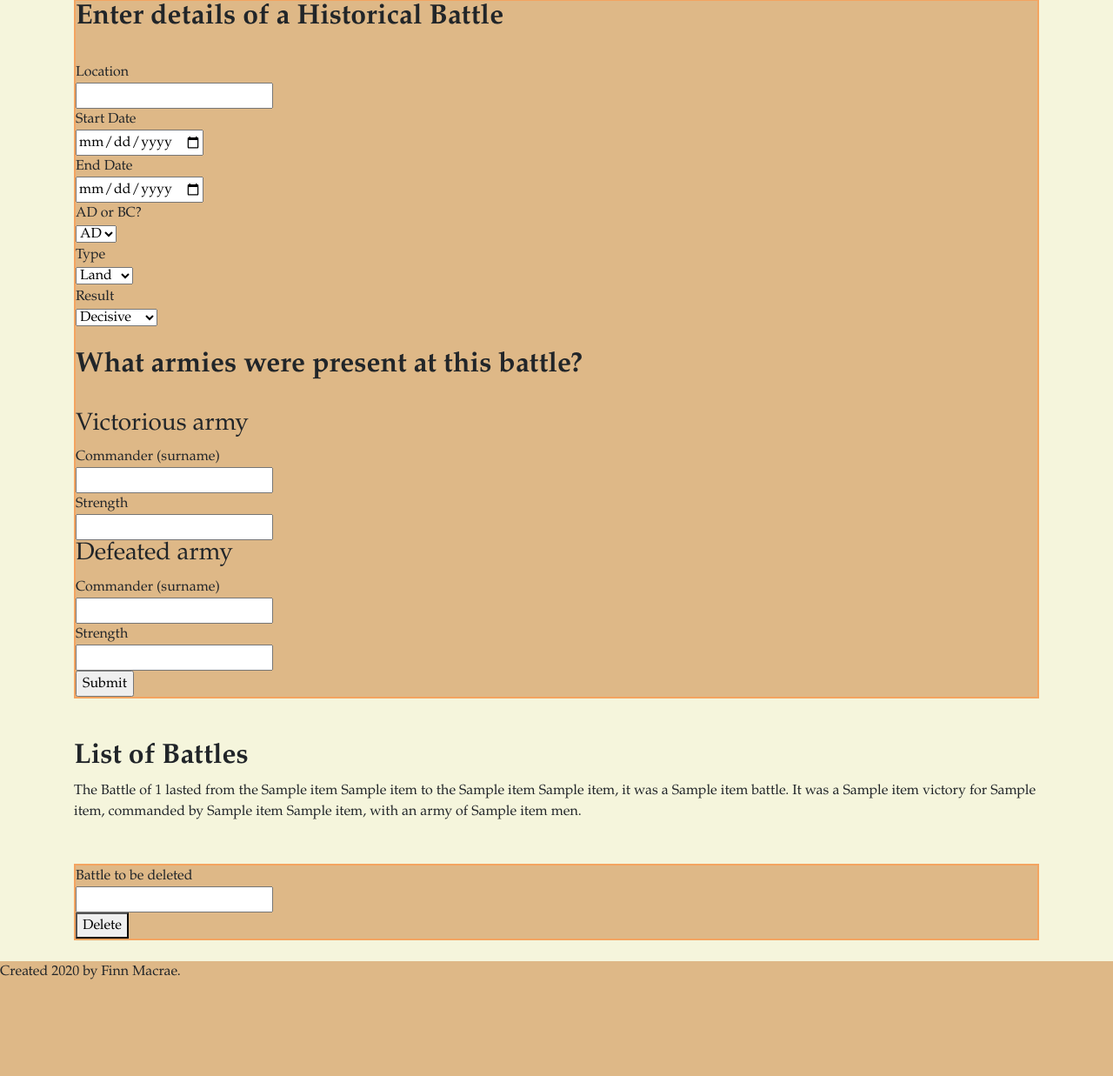
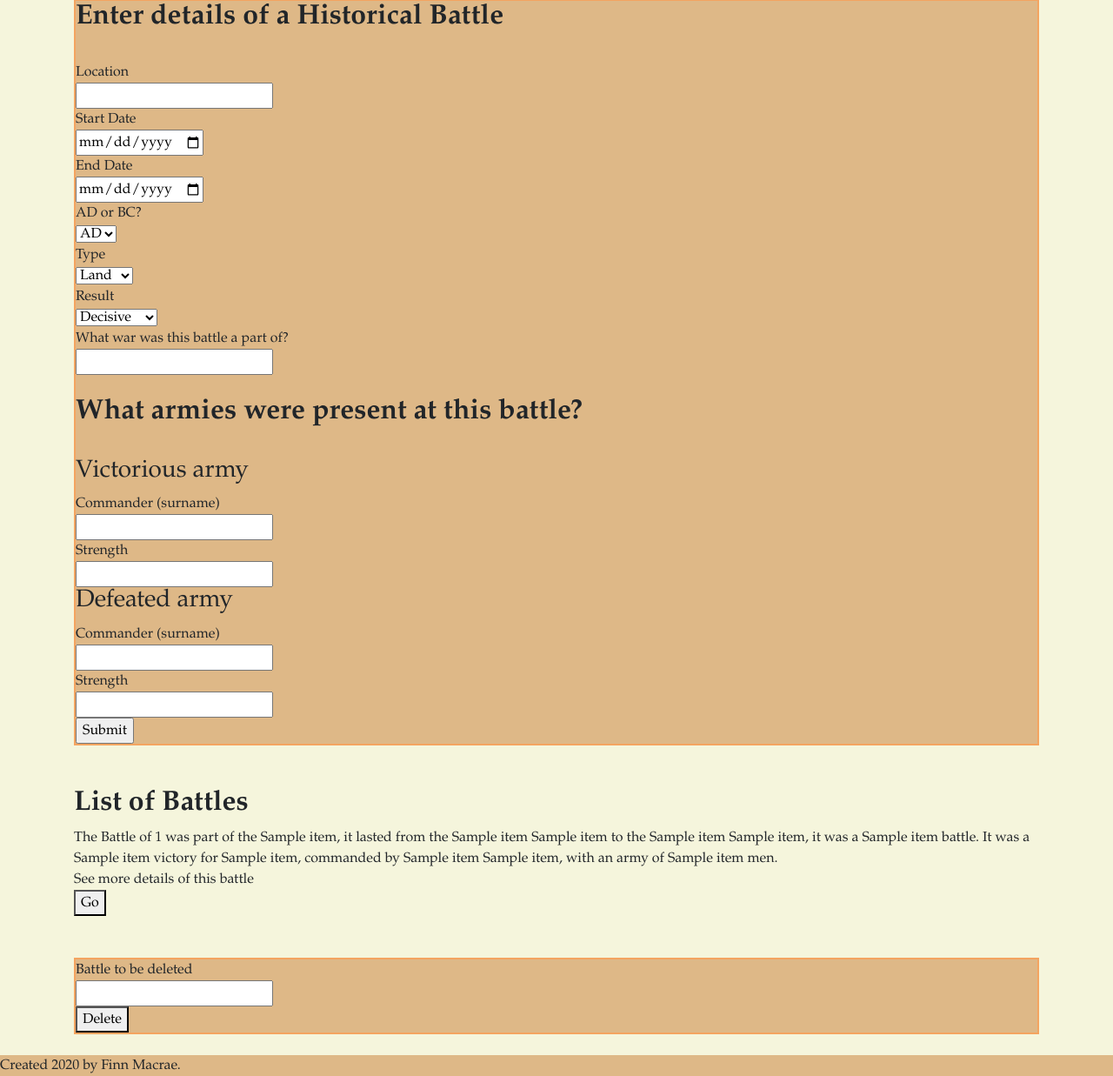
Before and after one commit to Finn969/Project-SFIA-1, a Flask app: template templates/battlespage.html in a window 1280 px wide. Shown: the part 57-1294 px from the top of the page at 87% size. Before the commit the page ends 1183 px from the top, so only its background shows below. Run offline with Flask 2, Linux system fonts and the light colour scheme; the template is opened without the code that fills it: most values are stand-ins (such as "Sample title", 1, 10 or a date in 2020); some libraries are stand-ins or nearby versions.

Commit message:
first try with battletable

```diff
--- a/app.py
+++ b/app.py
@@ -48,12 +48,12 @@ def battlespage():
          lCommand = details['lCommander']
          wStrength = details['wStrong']
          lStrength = details['lStrong']
-
+         war = details['WAR']
          cur.execute("INSERT INTO armiestable(strength,commanderID) VALUES(%s,(SELECT ID FROM commanderstable WHERE lastname = %s))",(wStrength,wCommand))
          cur.execute("INSERT INTO armiestable(strength,commanderID) VALUES(%s,(SELECT ID FROM commanderstable WHERE lastname = %s))",(lStrength,lCommand))
-         cur.execute("INSERT INTO battlestable(location,startdate,enddate,bcad,type,result,winner,loser) VALUES(%s,%s,%s,%s,%s,%s,(SELECT armyID FROM armiestable WHERE commanderID =(SELECT ID FROM commanderstable WHERE lastname =%s)),(SELECT armyID FROM armiestable WHERE commanderID =(SELECT ID FROM commanderstable WHERE lastname =%s)))", (Location,start,end,BCAD,type,result,wCommand,lCommand))
+         cur.execute("INSERT INTO battlestable(location,startdate,enddate,bcad,type,result,winner,loser,war) VALUES(%s,%s,%s,%s,%s,%s,(SELECT armyID FROM armiestable WHERE commanderID =(SELECT ID FROM commanderstable WHERE lastname =%s)),(SELECT armyID FROM armiestable WHERE commanderID =(SELECT ID FROM commanderstable WHERE lastname =%s)),%s)", (Location,start,end,BCAD,type,result,wCommand,lCommand,war))
          mysql.connection.commit()
-    cur.execute('''SELECT location,DATE_FORMAT(startdate, '%D %M %Y'),DATE_FORMAT(enddate, '%D %M %Y'),battlestable.bcad,type,result,armiestable.strength,commanderstable.firstname,commanderstable.lastname,commanderstable.nationality FROM battlestable,armiestable,commanderstable WHERE battlestable.winner = armiestable.armyID AND armiestable.commanderID = commanderstable.ID''')
+    cur.execute('''SELECT location,DATE_FORMAT(startdate, '%D %M %Y'),DATE_FORMAT(enddate, '%D %M %Y'),battlestable.bcad,type,result,armiestable.strength,commanderstable.firstname,commanderstable.lastname,commanderstable.nationality,war FROM battlestable,armiestable,commanderstable WHERE battlestable.winner = armiestable.armyID AND armiestable.commanderID = commanderstable.ID''')
     rows = cur.fetchall()
     mysql.connection.commit()
     cur.close()
@@ -62,6 +62,17 @@ def battlespage():
         battleinfo.append(row)
     return render_template('battlespage.html', battleinfo=battleinfo)
 
+@app.route('/battlestable', methods=['GET'])
+def battlestable():
+    thisbattle = request.form["thisbattle"]
+    cur = mysql.connection.cursor()
+    neutralinfo = cur.execute('''SELECT location,war,DATE_FORMAT(startdate, '%D %M %Y'),DATE_FORMAT(enddate, '%D %M %Y'),bcad,type,result FROM battlestable WHERE location = %s''',(thisbattle))
+    winnerinfo = cur.execute('SELECT commanderstable.firstname,commanderstable.lastname,commanderstable.nationality,armiestable.strength FROM armiestable, commanderstable WHERE battlestable.winner = armiestable.armyID AND armiestable.commanderID = commanderstable.ID AND battlestable.location = %s',(thisbattle))
+    loserinfo = cur.execute('SELECT commanderstable.firstname,commanderstable.lastname,commanderstable.nationality,armiestable.strength FROM armiestable, commanderstable WHERE battlestable.loser = armiestable.armyID AND armiestable.commanderID = commanderstable.ID AND battlestable.location = %s',(thisbattle))
+    mysql.connection.commit()
+    cur.close()
+    binfo = neutralinfo + winnerinfo + loserinfo
+    return render_template('battletable.html',binfo = binfo)
 
 @app.route('/delete/commander', methods=['GET', 'POST'])
 def delete_commander():
--- a/templates/battlespage.html
+++ b/templates/battlespage.html
@@ -29,6 +29,7 @@ p {font-family: Garamond;}
             <option value="Indecisive">Indecisive</option>
             <option value="Pyrrhic">Pyrrhic</option>
           </select> <br>
+          What war was this battle a part of?<br> <input type = "text" name= "WAR" /> <br>
     <br>
       <H2>What armies were present at this battle?</H2> <br>
       <h3>Victorious army</h3>
@@ -44,7 +45,8 @@ p {font-family: Garamond;}
         <H2>List of Battles</H2>
         {% for item in battleinfo %}
         <tr>
-            <td>The Battle of {{item[0]}} lasted from the </td>
+            <td>The Battle of {{item[0]}} was part of the</td>
+            <td>{{item[10]}}, it lasted from the </td>
             <td>{{item[1]}}</td>
             <td>{{item[3]}} to the</td>
             <td>{{item[2]}}</td>
@@ -55,6 +57,9 @@ p {font-family: Garamond;}
             <td>{{item[7]}}</td>
             <td>{{item[8]}},</td>
             <td>with an army of {{item[6]}} men.</td>
+            <br>
+            See more details of this battle<br>
+            <button type = "submit" name = "thisbattle" value = "{{item[0]}}"" action = "{{ url_for('battlestable') }}"/>Go</button>
             <br><br>
         </tr>
         {% endfor %}
```
Also changed, not shown: templates/battletable.html (+10 -8 lines).
